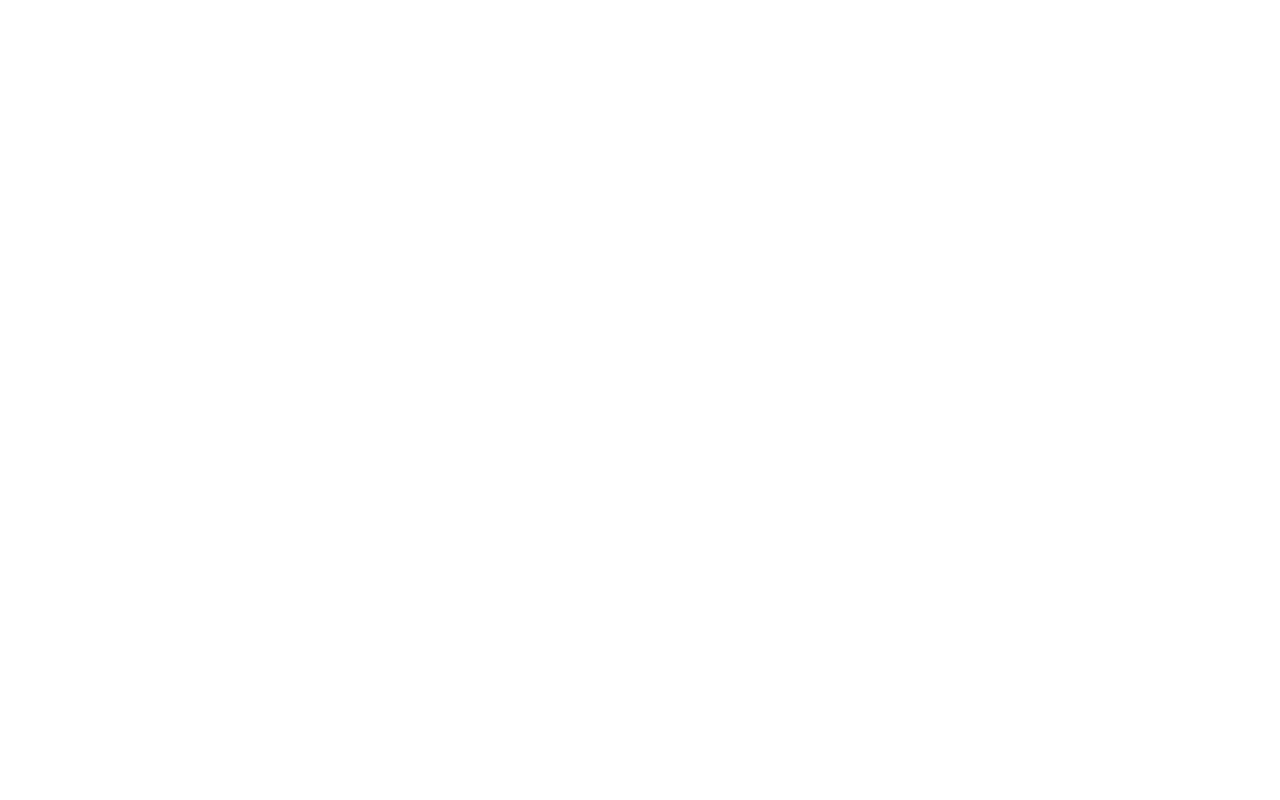
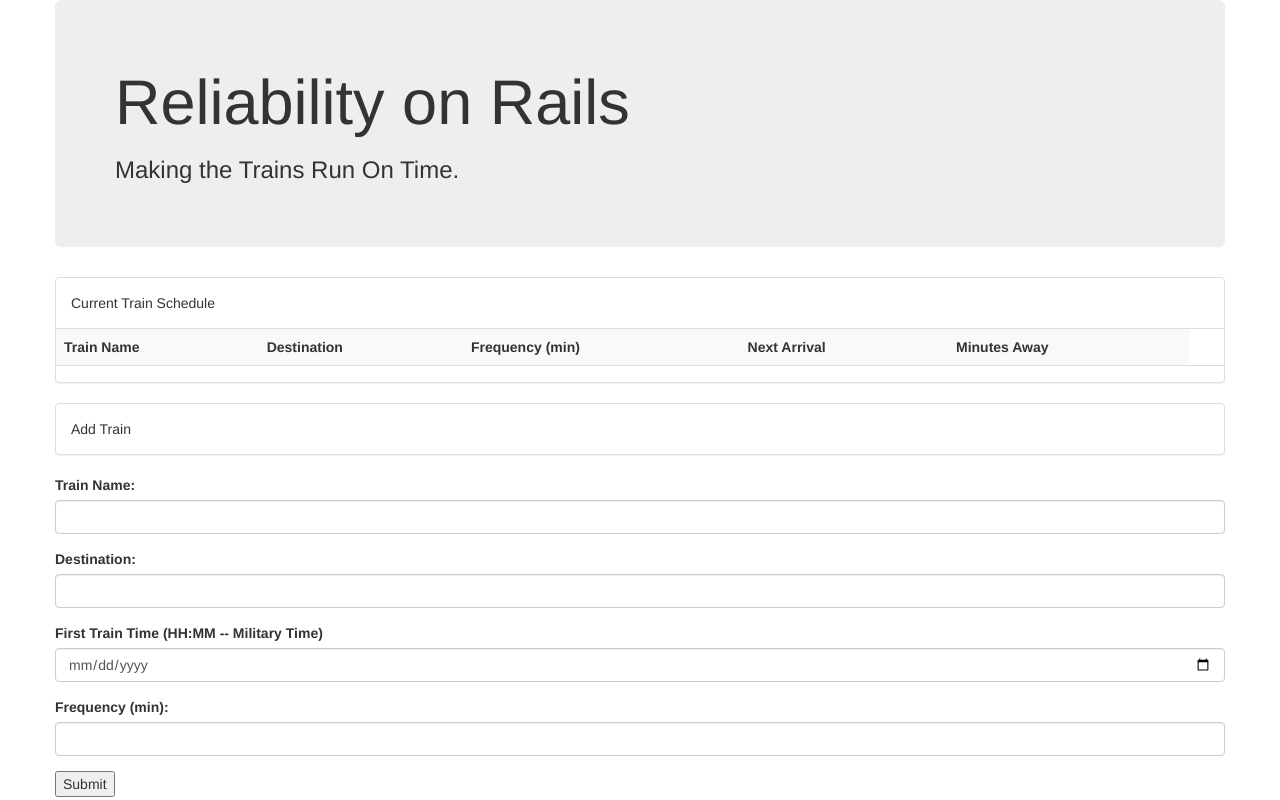
Before and after one commit to toddcf/train-scheduler, a plain HTML site: page index.html in a window 1280 px wide. Drawn offline with nearby package versions, Linux system fonts and the light colour scheme.

Commit message:
Added table, form, and pseudo code.

```diff
--- a/assets/javascript/main.js
+++ b/assets/javascript/main.js
@@ -1 +1,7 @@
 alert("JavaScript link working!");
+
+// Get current time (from Moment JS)
+
+// Calculate next train's arrival time using current time.
+
+// Users from many different machines must be able to view the same train times.
--- a/index.html
+++ b/index.html
@@ -17,7 +17,88 @@
 
 <body>
 
+	<!-- Jumbotron -->
+	<div class="container">
+		<div class="row">
+			<div class="jumbotron" class="text-center">
+				<p><h1>Reliability on Rails</h1></p>
+				<p><h3>Making the Trains Run On Time.</h3></p>
+			</div>
+		</div>
 
+
+	<!-- Current Train Schedule -->
+	<div class="row">
+			<div class="panel panel-default">
+				<div class="panel-body col-lg-12">
+					Current Train Schedule
+				</div>
+				<table class="table table-striped">
+				<tr>
+				  <th>Train Name</th>
+				  <th>Destination</th>
+				  <th>Frequency (min)</th>
+				  <th>Next Arrival</th>
+				  <th>Minutes Away</th>
+				</tr>
+
+				<tr>
+					<!-- Table body is empty because contents will be dynamically generated. -->
+				  <td></td>
+				  <td></td>
+				  <td></td>
+				  <td></td>
+				  <td></td>
+				  <td></td>
+				</tr>
+				</table>
+
+			</div>
+
+		</div>
+
+	<!-- Add Trains -->
+	<div class="row">
+			<div id="addEmployeeBox">
+			<div class="panel panel-default">
+				<div class="panel-body">
+					Add Train
+				</div>
+			</div>
+
+			<form>
+			<div class="form-group">
+				<label for="trainName">Train Name:</label>
+				<!-- for and id were "employeeName" -->
+				<input type="text" class="form-control" id="trainName">
+			</div>
+
+			<div class="form-group">
+				<label for="destination">Destination:</label>
+				<!-- for and id were "role" -->
+				<input type="text" class="form-control" id="destination">
+			</div>
+
+			<div class="form-group">
+				<label for="firstTrain">First Train Time (HH:MM -- Military Time)</label>
+				<!-- for and id were "startDate" -->
+				<input type="date" class="form-control" id="firstTrain">
+			</div>
+
+			<div class="form-group">
+				<label for="frequency">Frequency (min):</label>
+				<!-- for and id were "monthlyRate" -->
+				<input type="number" class="form-control" id="frequency">
+			</div>
+
+			<button type="submit" id="addData">Submit</button>
+
+			</form>
+			</div>
+
+		</div>
+
+	</div>
 
 	<!-- Latest compiled and minified CSS & JS -->
 	<script src="https://code.jquery.com/jquery.js"></script>
```
